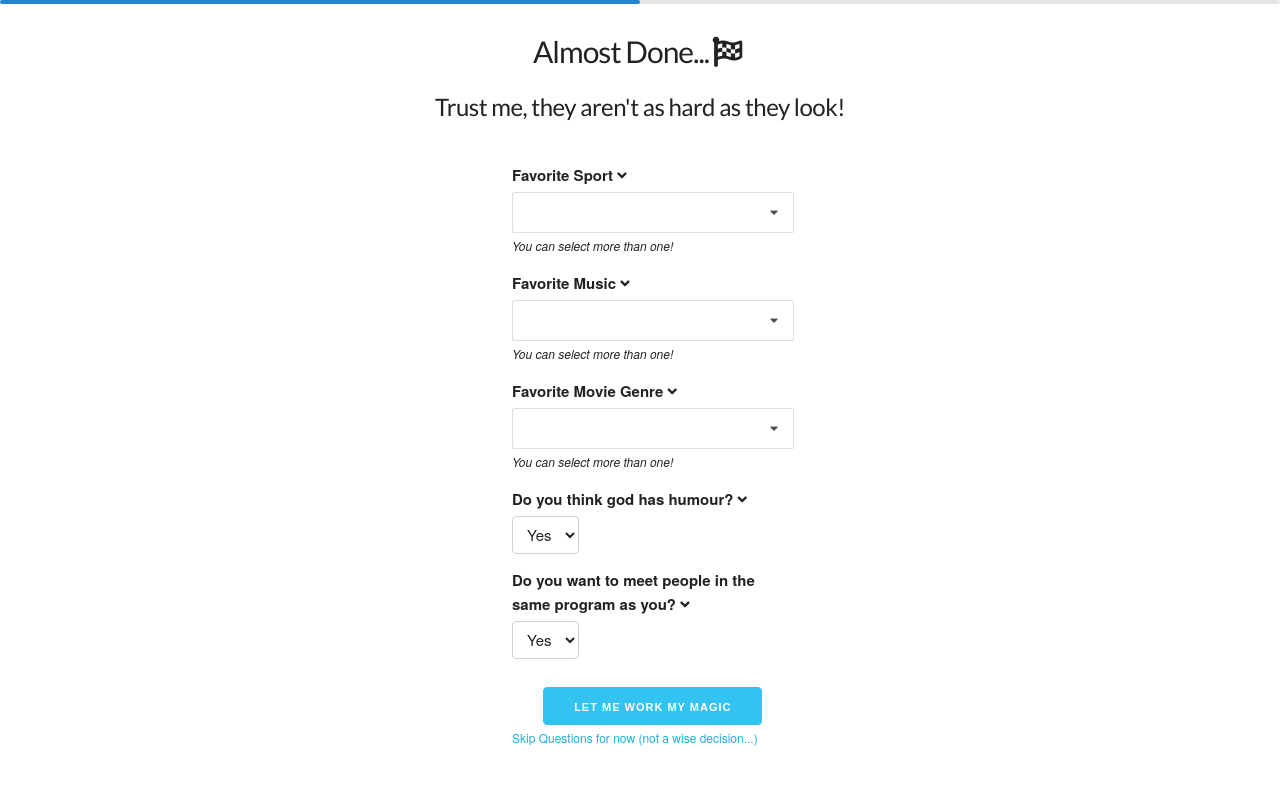
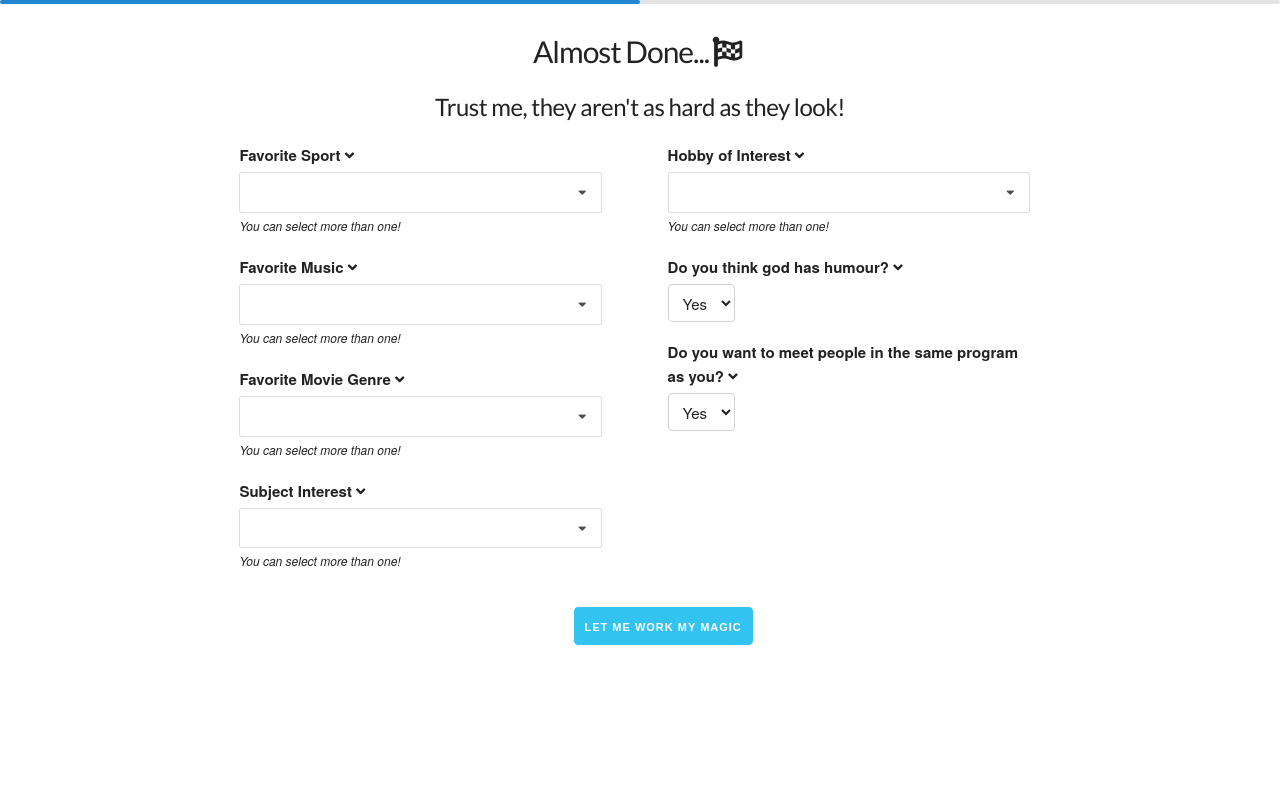
Before and after one commit to duggalr2/connect, a Django app: a page that uses templates/creation_finish.html in a window 1280 px wide. Shown: the top 785 px of the page. Run offline with Django 3.2, Linux system fonts and the light colour scheme; a user stored in the database is signed in; some libraries are stand-ins or nearby versions.

Commit message:
added more stuff to form, working on the recommender system

```diff
--- a/connect/forms.py
+++ b/connect/forms.py
@@ -69,15 +69,23 @@ SPORT_CHOICES = (
 )
 
 MUSIC_CHOICES = (
-    ('jazz', 'Jazz'),
+    ('dance_disco_funk', 'Dance, Disco, Funk'),
+    ('folk', 'Folk'),
+    ('classical', 'Classical'),
+    ('jazz', 'Jazz, Swing'),
     ('rock', 'Rock'),
-    ('hip_hop', 'Hip Hop'),
+    ('hip_hop', 'Hip Hop, Rap'),
     ('pop', 'Pop'),
     ('country', 'Country'),
-    ('heavy_metal', 'Heavy Metal'),
-    ('edm', 'Electronic Dance Music'),
-    ('drill_trap', 'Drill Trap Music'),
-    ('k_pop', 'K-Pop'),
+    ('edm', 'EDM'),
+    ('musicals', 'Musicals'),
+    ('hard_rock', 'Metal, Hard Rock'),
+    ('reggae', 'Reggae'),
+    ('latin', 'Latin'),
+    ('techno', 'Techno, Trance'),
+    ('opera', 'Opera'),
+    ('rock_roll', 'Rock n Roll'),
+    ('alt_music', 'Alternative Music')
 )
 
 MOVIE_CHOICES = (
@@ -87,6 +95,86 @@ MOVIE_CHOICES = (
     ('documentary', 'Documentary'),
     ('romance', 'Romantic'),
     ('comedy', 'Comedy'),
+    ('thriller', 'Thriller'),
+    ('sci-fi', 'Sci-fi'),
+    ('war', 'Wars'),
+    ('tales', 'Tales'),
+    ('tales', 'Tales'),
+    ('cartoons', 'Cartoons'),
+    ('western', 'Western'),
+    ('cartoons', 'Cartoons'),
+    ('not_a_fan', 'Not a fan of movies :('),
+)
+
+# TODO: Edit this and keep it to subject interest only, probably less physical activity and hobby type questions
+SUBJECT_INTEREST_CHOICES = (
+    ("History","History"),
+    ("Psychology","Psychology"),
+    ("Politics","Politics"),
+    ("Mathematics","Mathematics"),
+    ("Physics","Physics"),
+    ("Software_Computers","Software, Computers"),
+    ("Economy, Management","Economy Management"),
+    ("Biology","Biology"),
+    ("Chemistry","Chemistry"),
+    ("Poetry_reading","Reading"),
+    ("Geography","Geography"),
+    ("Foreign_languages","Foreign languages"),
+    ("Medicine","Medicine"),
+    ("Law","Law"),
+    ("Cars","Cars"),
+    ("Art","Art exhibitions"),
+    ("Religion","Religion"),
+    ("Outdoor_activities","Countryside, outdoors"),
+    ("Dancing","Dancing"),
+    ("Playing musical instruments","Musical instruments"),
+    ("Poetry writing","Writing"),
+    ("Sport_leisure activities","Sports"),
+    ("Gardening","Gardening"),
+    ("Celebrity","Celebrities, Celebrity Lifestyle, Gossip"),
+    ("Shopping","Shopping"),
+    ("Science_technology","Science and technology"),
+    ("Theatre","Theatre"),
+    ("Socializing","Fun with friends"),
+    ("Adrenaline_sports","Adrenaline sports"),
+    ("Pets","Pets"),
+)
+
+# TODO: Edit this, get feedback on this list!
+HOBBY_CHOICES = (
+    ('3d_printing', '3D Printing'),
+    ('acting', 'Acting'),
+    ('coffee_roasting', 'Coffee Roasting'),
+    ('computer_programming', 'Computer Programming'),
+    ('cooking', 'Cooking'),
+    ('dance', 'Dance'),
+    ('puzzles', 'Solving Puzzles, Jigsaw Puzzles'),
+    ('cryptography', 'Cryptography'),
+    ('fashion', 'Fashion'),
+    ('gaming', 'Gaming'),
+    ('ice_skating', 'Ice Skating'),
+    ('knife_making', 'Knife Making'),
+    ('juggling', 'Juggling'),
+    ('billard', 'Billard'),
+    ('knitting', 'Knitting'),
+    ('machining', 'Machining'),
+    ('origami', 'Origami'),
+    ('painting', 'Painting'),
+    ('reading', 'Reading'),
+    ('yoga', 'Yoga'),
+    ('debating', 'Debating'),
+    ('writing', 'Writing'),
+    ('jogging', 'Jogging'),
+    ('basketball', 'Basketball'),
+    ('tennis', 'Tennis'),
+    ('baseball', 'Baseball'),
+    ('fishing', 'Fishing'),
+    ('hockey', 'Hockey, Ball Hockey'),
+    ('swimming', 'Swimming'),
+    ('soccer', 'Soccer'),
+    ('rock_climbing', 'Rock Climbing'),
+    ('walking', 'Walking'),
+    ('biking', 'Biking'),
 )
 
 
@@ -96,3 +184,5 @@ class SecondCreateProfile(forms.Form):
     movie_choice = forms.MultipleChoiceField(choices=MOVIE_CHOICES, required=False)
     god_question = forms.ChoiceField(choices=(('yes', 'Yes'), ('no', 'No')), required=False)
     program_question = forms.ChoiceField(choices=(('yes', 'Yes'), ('no', 'No')), required=False)
+    subject_interest_question = forms.MultipleChoiceField(choices=SUBJECT_INTEREST_CHOICES, required=False)
+    hobby_question = forms.MultipleChoiceField(choices=HOBBY_CHOICES, required=False)
--- a/connect/views.py
+++ b/connect/views.py
@@ -119,7 +119,7 @@ def profile_creation(request):
 
     # elif request.method == 'GET':  # if the user decided to skip the form's
 
-    return render(request, "profile_creation.html", {'name':first_name, 'form': form})
+    return render(request, "profile_creation.html", {'name':first_name.capitalize(), 'form': form})
 
 
 @login_required(login_url=reverse_lazy('landing_page'))
@@ -131,6 +131,8 @@ def creation_finish(request):
             current_user.profile.sport_choice = form.cleaned_data.get('sport_choice')
             current_user.profile.music_choice = form.cleaned_data.get('music_choice')
             current_user.profile.movie_choice = form.cleaned_data.get('movie_choice')
+            current_user.profile.hobby_question = form.cleaned_data.get('hobby_question')
+            current_user.profile.subject_interest_question = form.cleaned_data.get('subject_interest_question')
             current_user.profile.god_question = form.cleaned_data.get('god_question')
             current_user.profile.program_question = form.cleaned_data.get('program_question')
             current_user.save()
--- a/templates/creation_finish.html
+++ b/templates/creation_finish.html
@@ -45,16 +45,73 @@
               <h5 style="text-align: center;">Trust me, they aren't as hard as they look!</h5>
       </div>
 </div>
+{##}
+{#<div class="three columns animated fadeInUp" style="display: block; margin-left: 40%;">#}
+{##}
+{#  <div class="column">#}
+{#<br/>#}
+{##}
+{#    <form id="login-form" method="post" action="{% url 'creation_finish' %}">{% csrf_token %}#}
+{#        {% load widget_tweaks %}#}
+{##}
+{#        <label for="exampleRecipientInput" style="margin-top: 2%">Gender<i class="angle down icon"></i></label>#}
+{#        {% render_field form.sport_choice class='ui fluid dropdown' multiple="" %}#}
+{##}
+{#    <label style="margin-top: 5%" for="exampleRecipientInput">Favorite Sport<i class="angle down icon"></i></label>#}
+{#    {% render_field form.sport_choice class='ui fluid dropdown' multiple="" %}#}
+{#    <small><i>You can select more than one!</i></small>#}
+{##}
+{##}
+{#    <label style="margin-top: 5%" for="exampleRecipientInput">Favorite Music<i class="angle down icon"></i></label>#}
+{#    {% render_field form.music_choice class='ui fluid dropdown' multiple="" %}#}
+{#    <small><i>You can select more than one!</i></small>#}
+{##}
+{#    <label style="margin-top: 5%" for="exampleRecipientInput">Favorite Movie Genre<i class="angle down icon"></i></label>#}
+{#    {% render_field form.movie_choice class='ui fluid dropdown' multiple="" %}#}
+{#    <small><i>You can select more than one!</i></small>#}
+{##}
+{#    <label style="margin-top: 5%" for="exampleRecipientInput">Subject Interest<i class="angle down icon"></i></label>#}
+{#    {% render_field form.subject_interest_question class='ui fluid dropdown' multiple="" %}#}
+{#    <small><i>You can select more than one!</i></small>#}
+{##}
+{#    <label style="margin-top: 5%" for="exampleRecipientInput">Hobby of Interest<i class="angle down icon"></i></label>#}
+{#    {% render_field form.hobby_question class='ui fluid dropdown' multiple="" %}#}
+{#    <small><i>You can select more than one!</i></small>#}
+{##}
+{#    <label style="margin-top: 5%" for="exampleRecipientInput">Do you think god has humour?<i class="angle down icon"></i></label>#}
+{#    {{ form.god_question }}#}
+{##}
+{#    <label style="margin-top: 5%" for="exampleRecipientInput">Do you want to meet people in the same program as you?<i class="angle down icon"></i></label>#}
+{#    {{ form.program_question }}#}
+{##}
+{#    <input class="button button-primary" style="text-align: center; display: block; margin: auto; margin-top: 10%; font-family: 'Raleway', sans-serif;" onclick="increase()" type='submit' value='Let me work my magic' name="first_create"/>#}
+{#    <small><a href="{% url 'main_page' %}" onclick="skipQuestion()">Skip Questions for now (not a wise decision...)</a></small>#}
+{##}
+        {#        <a class="btn animated fadeOut" onclick="urlreplace()" style="margin-top: 1em">#}
+{#            <button class="button button-primary" style="text-align: center; display: block; margin: auto; margin-top: 10%; font-family: 'Raleway', sans-serif;" onclick="increase()">Let me work my magic now!<i class="star icon" style="margin-left: 5%"></i></button>#}
+{#        </a>#}
+{##}
+{##}
+{#    </form>#}
+{#  </div>#}
+{#          <div class="column">#}
+{#    <p>asdasdas</p>#}
+{#    <p>dasdasdasd</p>#}
+{#    <p>asdasd</p>#}
+{#    <p></p>#}
+{#  </div>#}
+{##}
+{#</div>#}
 
-<div class="three columns animated fadeInUp" style="display: block; margin-left: 40%;">
 
-{#  <div class="column">#}
-<br/>
+<div class="ui three column doubling stackable grid container">
+
+
+    <div class="column" style="margin-left: 20%">
+
         <form id="login-form" method="post" action="{% url 'creation_finish' %}">{% csrf_token %}
             {% load widget_tweaks %}
 
-{#        <label for="exampleRecipientInput" style="margin-top: 2%">Gender<i class="angle down icon"></i></label>#}
-{#        {% render_field form.sport_choice class='ui fluid dropdown' multiple="" %}#}
 
         <label style="margin-top: 5%" for="exampleRecipientInput">Favorite Sport<i class="angle down icon"></i></label>
         {% render_field form.sport_choice class='ui fluid dropdown' multiple="" %}
@@ -69,40 +126,64 @@
         {% render_field form.movie_choice class='ui fluid dropdown' multiple="" %}
         <small><i>You can select more than one!</i></small>
 
+        <label style="margin-top: 5%" for="exampleRecipientInput">Subject Interest<i class="angle down icon"></i></label>
+        {% render_field form.subject_interest_question class='ui fluid dropdown' multiple="" %}
+        <small><i>You can select more than one!</i></small>
+    </div>
+
+    <div class="column">
+        <label style="margin-top: 5%" for="exampleRecipientInput">Hobby of Interest<i class="angle down icon"></i></label>
+        {% render_field form.hobby_question class='ui fluid dropdown' multiple="" %}
+        <small><i>You can select more than one!</i></small>
+
         <label style="margin-top: 5%" for="exampleRecipientInput">Do you think god has humour?<i class="angle down icon"></i></label>
         {{ form.god_question }}
 
         <label style="margin-top: 5%" for="exampleRecipientInput">Do you want to meet people in the same program as you?<i class="angle down icon"></i></label>
         {{ form.program_question }}
 
-    <input class="button button-primary" style="text-align: center; display: block; margin: auto; margin-top: 10%; font-family: 'Raleway', sans-serif;" onclick="increase()" type='submit' value='Let me work my magic' name="first_create"/>
-    <small><a href="{% url 'main_page' %}" onclick="skipQuestion()">Skip Questions for now (not a wise decision...)</a></small>
+    </div>
 
-        {#        <a class="btn animated fadeOut" onclick="urlreplace()" style="margin-top: 1em">#}
-{#            <button class="button button-primary" style="text-align: center; display: block; margin: auto; margin-top: 10%; font-family: 'Raleway', sans-serif;" onclick="increase()">Let me work my magic now!<i class="star icon" style="margin-left: 5%"></i></button>#}
-{#        </a>#}
+    <input class="button button-primary" style="text-align: center; display: block; margin: auto; margin-left: 50%; font-family: 'Raleway', sans-serif;" onclick="increase()" type='submit' value='Let me work my magic' name="first_create"/>
+{#    <a href="{% url 'main_page' %}" onclick="skipQuestion()" style="font-family: 'Raleway', sans-serif;">Skip Questions for now (not a wise decision...)</a>#}
 
+
+{#<a class="btn animated fadeOut" onclick="urlreplace()" style="margin-top: 1em">#}
+{#    <button class="button button-primary" style="text-align: center; display: block; margin: auto; margin-top: 10%; font-family: 'Raleway', sans-serif;" onclick="increase()">Let me work my magic now!<i class="star icon" style="margin-left: 5%"></i></button>#}
+{#</a>#}
 
     </form>
 
+
 </div>
+
+{#<div style="text-align:center">#}
+{#  <a href="http//www.google.com">Search</a>#}
+{#  <!-- more links here -->#}
+{#</div>#}
+{##}
+{#<div class="container animated fadeInUp">#}
+{#    <div class="row">#}
+{#        <a href="http//www.google.com"><span style="text-align:center">Search</span></a>#}
+{#        <a href="{% url 'main_page' %}" style="margin-top: 40%; margin-left: 40%" onclick="skipQuestion()">Skip Questions for now (not a wise decision...)</a>#}
+{#      </div>#}
+{#</div>#}
+
+
+
+
+
+
 
 {#    <label style="margin-top: 5%" for="exampleRecipientInput">Favorite Movie Genre<i class="angle down icon"></i></label>#}
 {#    {% render_field form.god_question class='ui fluid dropdown' multiple="" %}#}
 
 
 
+{#  <div class="ui vertical divider">#}
+{##}
+{#  </div>#}
 
-{#  <div class="ui vertical divider">#}
-{#    not#}
-{#  </div>#}
-{#  <div class="column">#}
-{#    <p></p>#}
-{#    <p></p>#}
-{#    <p></p>#}
-{#    <p></p>#}
-{#  </div>#}
-{#</div>#}
 
 {#    <label for="exampleRecipientInput">Gender<i class="angle down icon"></i></label>#}
 {#        <select class="u-full-width" id="exampleRecipientInput">#}
@@ -307,6 +388,5 @@ function increase(){
     </script>
 
 
-
 </body>
 </html>
```
Also changed, not shown: connect/models.py (+7 -0 lines), connect/migrations/0003_auto_20170811_1500.py (added), db.sqlite3, 2 other files. Lines whose indentation alone changed are shown as unchanged.
